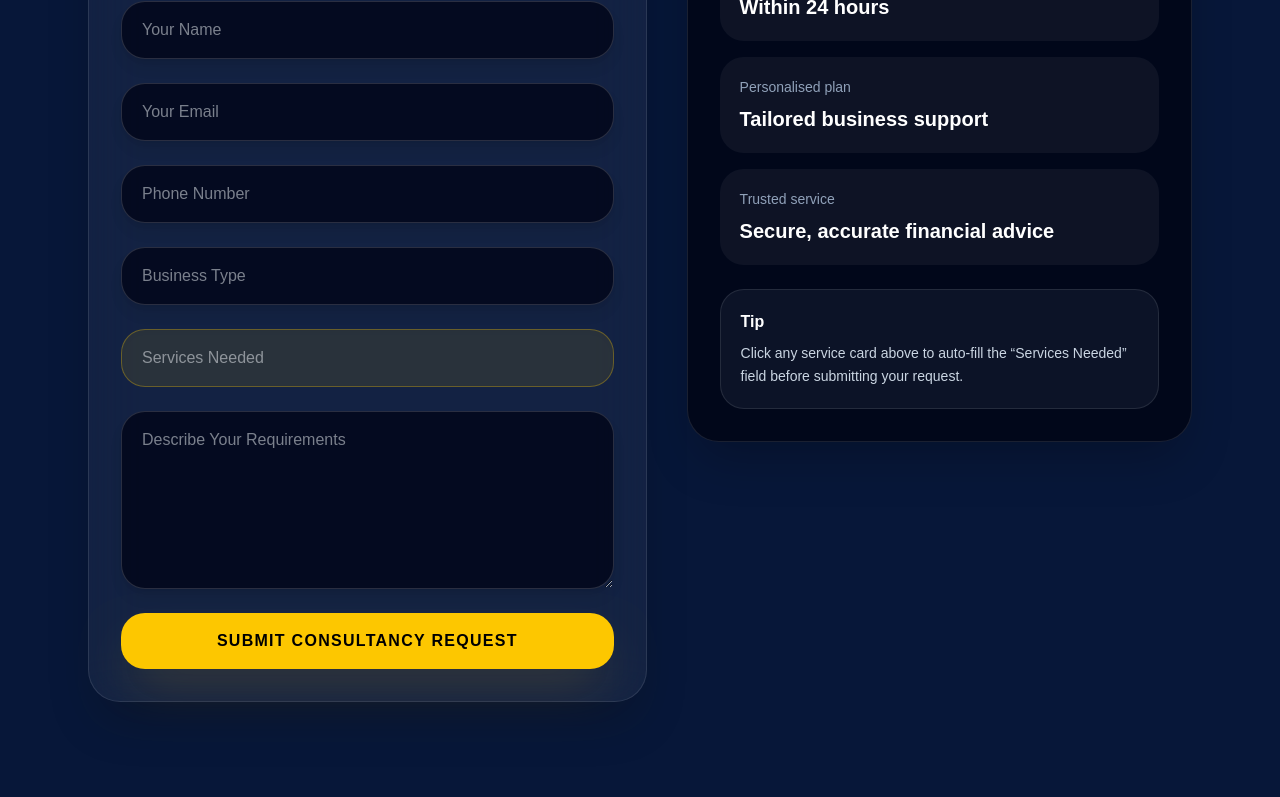
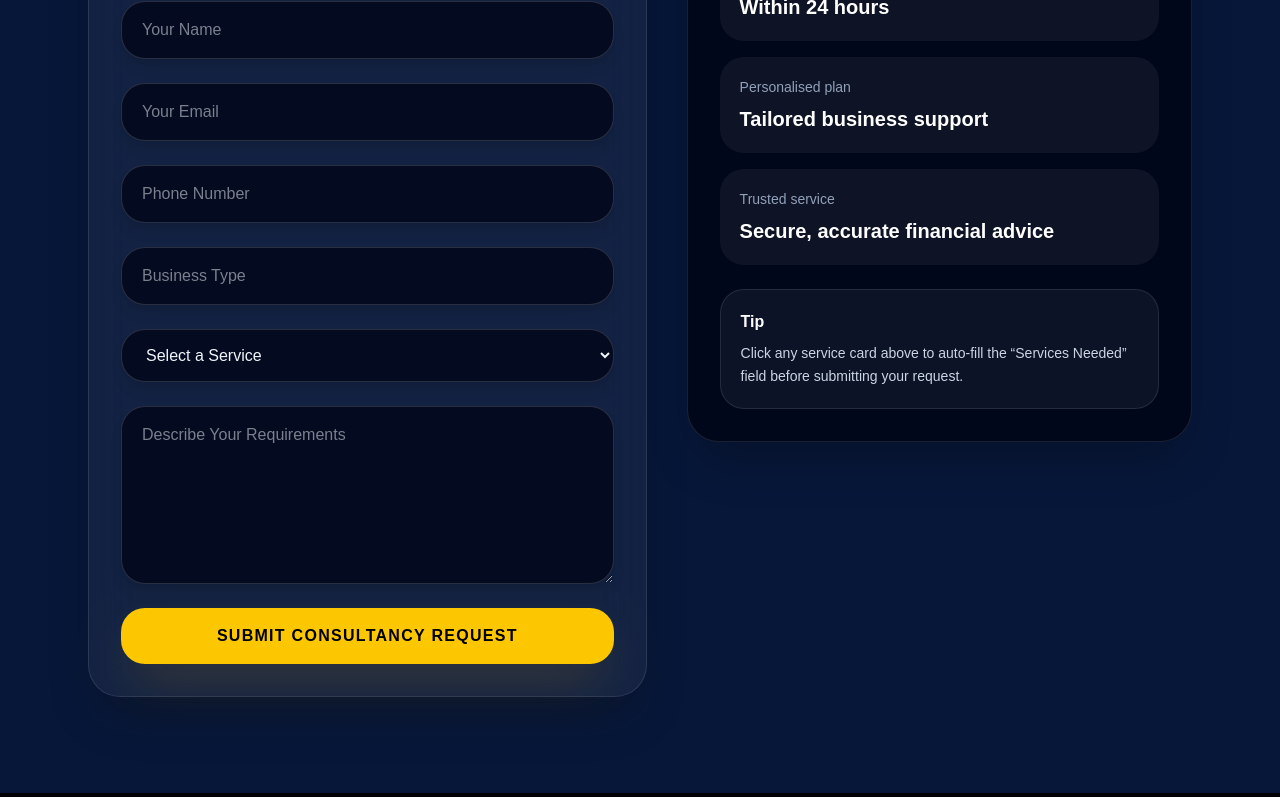
Before and after one commit to mtufail4484-web/hmt-financial-services, a Next.js app: page / in a window 1280 px wide. Shown: the part 4345-5142 px from the top of the page. Built offline with nearby package versions, Linux system fonts and the light colour scheme.

Commit message:
Added service selection dropdown to consultancy form

```diff
--- a/app/page.js
+++ b/app/page.js
@@ -13,6 +13,7 @@ export default function HMTFinancialServices() {
     email: "",
     phone: "",
     business: "",
+    service: "",
     requirements: "",
   });
   const [showPopup, setShowPopup] = useState(false);
@@ -50,6 +51,7 @@ export default function HMTFinancialServices() {
   useEffect(() => {
     if (selectedService && formRef.current) {
       formRef.current.scrollIntoView({ behavior: "smooth", block: "start" });
+      setFormData(prev => ({...prev, service: selectedService}));
     }
   }, [selectedService]);
 
@@ -552,15 +554,21 @@ export default function HMTFinancialServices() {
                   className="w-full rounded-3xl border border-white/15 bg-slate-950/80 px-5 py-4 text-slate-100 shadow-lg shadow-black/10 outline-none transition focus:border-yellow-400 focus:bg-slate-900"
                 />
 
-                <label className="sr-only" htmlFor="consult-service">Services Needed</label>
-                <input
+                <label className="sr-only" htmlFor="consult-service">Service Required</label>
+                <select
                   id="consult-service"
-                  type="text"
-                  value={selectedService || ""}
-                  readOnly
-                  placeholder="Services Needed"
-                  className="w-full rounded-3xl border border-yellow-400/30 bg-yellow-400/10 px-5 py-4 text-slate-100 shadow-inner outline-none transition focus:border-yellow-300"
-                />
+                  name="service"
+                  value={formData.service}
+                  onChange={handleFormChange}
+                  className="w-full rounded-3xl border border-white/15 bg-slate-950/80 px-5 py-4 text-slate-100 shadow-lg shadow-black/10 outline-none transition focus:border-yellow-400 focus:bg-slate-900"
+                >
+                  <option value="">Select a Service</option>
+                  {services.map((service, index) => (
+                    <option key={index} value={service.title}>
+                      {service.title}
+                    </option>
+                  ))}
+                </select>
 
                 <label className="sr-only" htmlFor="consult-details">Describe Your Requirements</label>
                 <textarea
```
